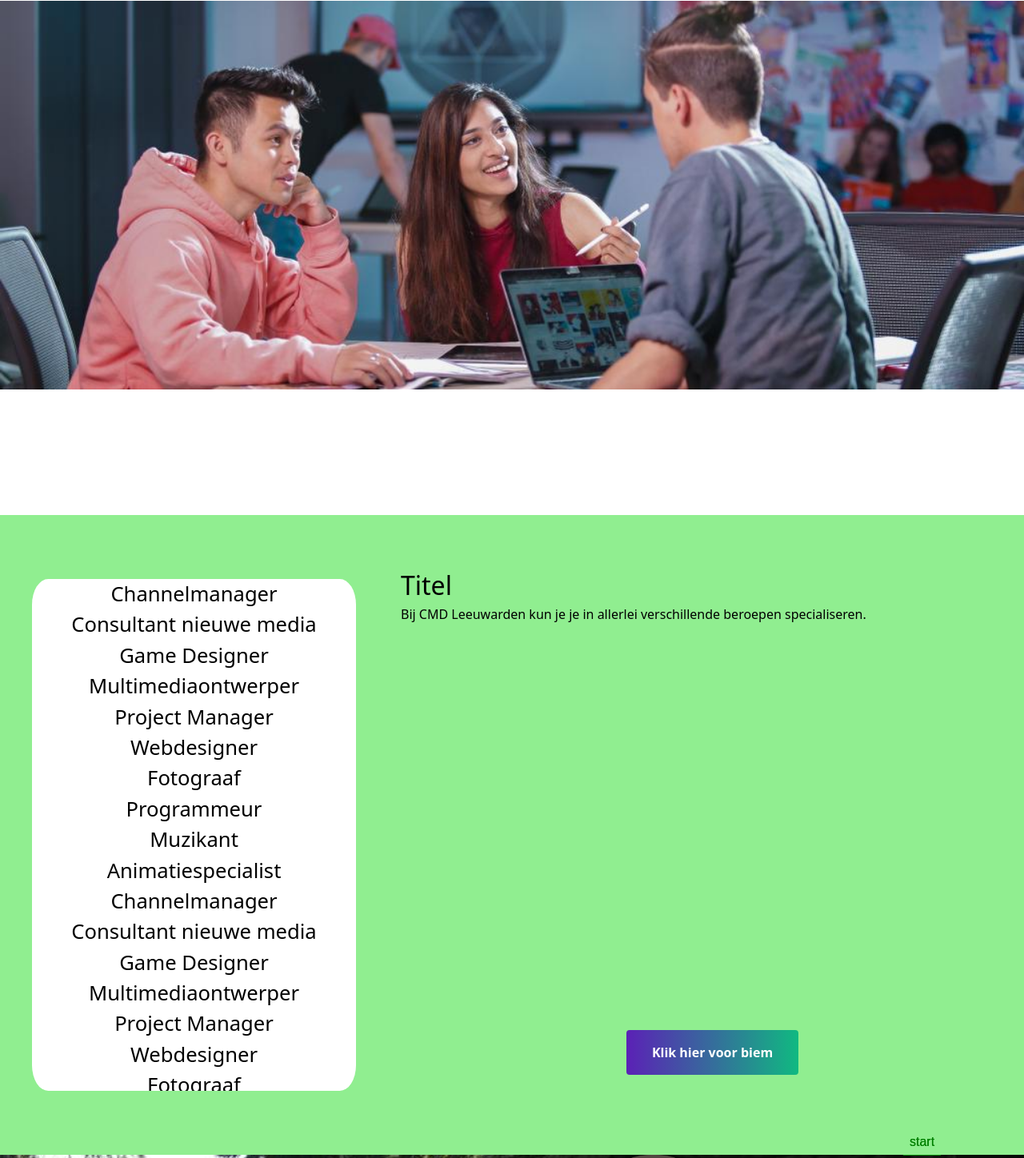
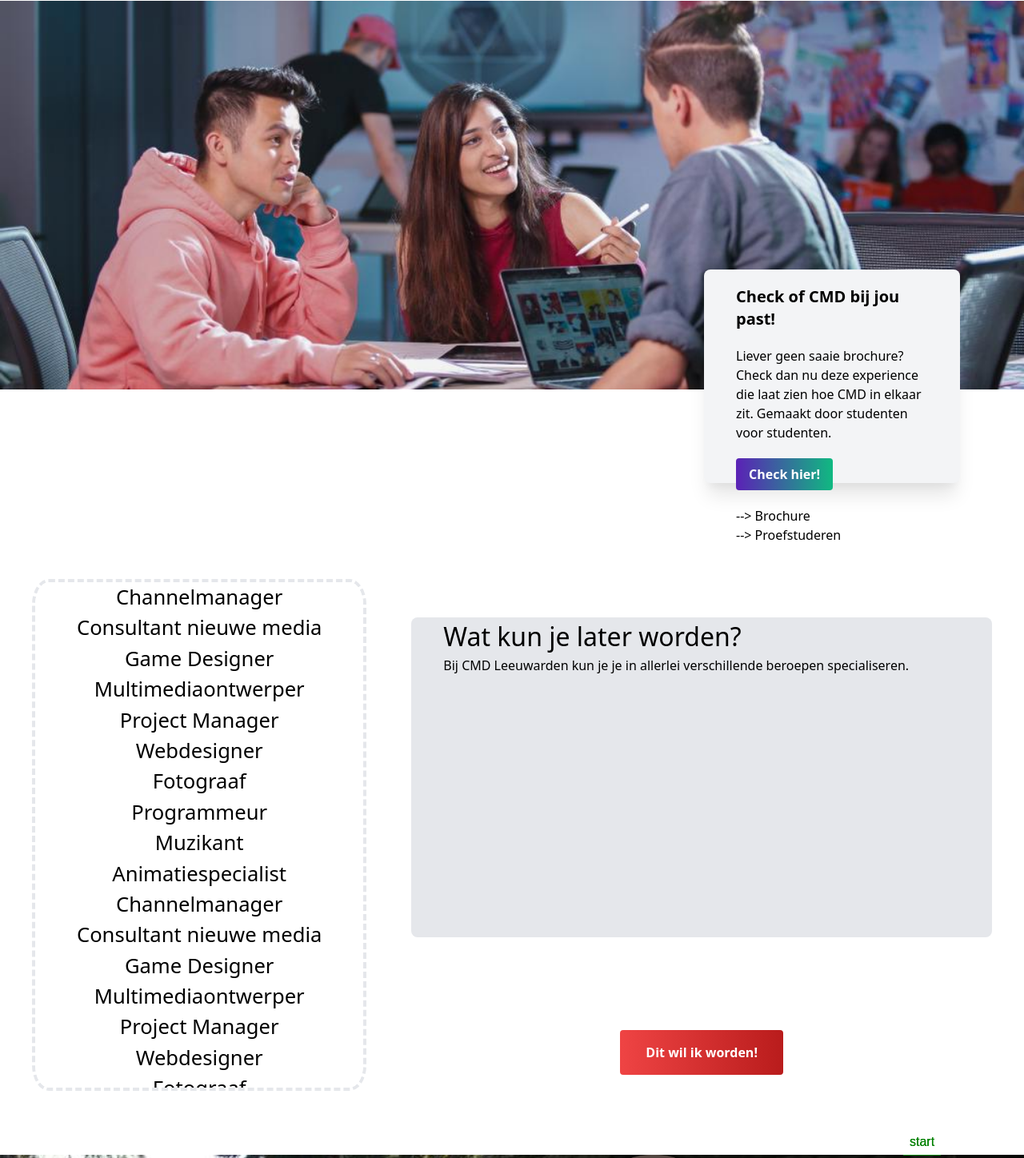
Before and after one commit to MrBlawk/CMD-Roadtrip, a website with bundled scripts: page index.html in a window 1280 px wide. Shown: the part 156-1604 px from the top of the page at 80% size. Built offline with nearby package versions, Linux system fonts and the light colour scheme.

Commit message:
tailwind fixed page 1 + 2

```diff
--- a/index.html
+++ b/index.html
@@ -14,22 +14,31 @@
 
         <img src="./img/bg.jpg" alt="" class="m-auto w-screen align-middle ">
 
+        <div class=" absolute bg-gray-100 w-3/12 h-2/6 rounded-lg bottom-10 right-20 shadow-xl">
+            <div>
+                <h1 class="mx-10 mt-5 text-xl font-bold">Check of CMD bij jou past!</h1>
+                <p class="mx-10 mt-5">Liever geen saaie brochure? Check dan nu deze experience die laat zien hoe CMD in elkaar zit. Gemaakt door studenten voor studenten.</p>
+            </div>
+            <div class="mx-10 mt-5">
+                <button onclick="enlistFunction()" class="bg-gradient-to-r from-purple-800 to-green-500 hover:from-pink-500 hover:to-green-500 text-white font-bold py-2 px-4 rounded focus:ring transform transition hover:scale-105 duration-300 ease-in-out">Check hier!</button>
+            </div>
+            <div class="mx-10 mt-5"><a href="">--> Brochure</a></div>
+            <div class="mx-10"><a href="">--> Proefstuderen</a></div>
+        </div>
 
-        <div class="absolute">
-            <button onclick="enlistFunction()" class="bg-gradient-to-r from-purple-800 to-green-500 hover:from-pink-500 hover:to-green-500 text-white font-bold py-2 px-4 rounded focus:ring transform transition hover:scale-105 duration-300 ease-in-out">Click me</button>
-        </div>
     </div>
 
     <div class="grid grid-rows-3 grid-flow-col gap-4" id="levelTwo">
-        <div class="row-span-3 h-4/5 max-h-screen self-center ml-10" id="textContainer"></div>
+        <div class="row-span-3 h-4/5 max-h-screen self-center ml-10 border-dashed border-4 border-stone-900" id="textContainer"></div>
 
 
-            <div class="row-span-2 col-span-2 mt-16 ml-10" id="textcontainer" >
-                <h1  style="font-size: 2rem;">Titel</h1>
-                <p style="font-size: 1rem">Bij CMD Leeuwarden kun je je in allerlei verschillende beroepen specialiseren.</p>
+            <div class="row-span-2 col-span-1 mt-32 ml-10 mr-10 bg-gray-200 rounded-lg" >
+                <h1  class="ml-10" style="font-size: 2rem;">Wat kun je later worden?</h1>
+                <p class="ml-10" style="font-size: 1rem">Bij CMD Leeuwarden kun je je in allerlei verschillende beroepen specialiseren.</p>
             </div>
-            <div class="col-span-2 flex items-stretch ml-10">
-                <button class="py-4 px-8 rounded self-center m-auto bg-gradient-to-r from-purple-800 to-green-500 hover:from-pink-500 hover:to-green-500 text-white font-bold py-2 px-4 rounded focus:ring transform transition hover:scale-105 duration-300 ease-in-out">Klik hier voor biem</button>
+
+            <div class="flex align-middle content-center ">
+                <button class="py-4 px-8 rounded self-center m-auto bg-gradient-to-r from-red-500 to-red-700 hover:from-yellow-500 hover:to-amber-500 text-white font-bold py-2 px-4 rounded focus:ring transform transition hover:scale-105 duration-300 ease-in-out">Dit wil ik worden!</button>
             </div>
         </div>
 
--- a/style.css
+++ b/style.css
@@ -37,7 +37,8 @@ body{
 }
 
 #levelTwo{
-    background-color: lightgreen;
+    background-color: white;
+    color: black;
 }
 
 
@@ -49,6 +50,7 @@ body{
     border-radius: 5%;
     overflow-y: scroll;
     font-size: 2vw;
+
 }
 
 #levelTwo #textContainer::-webkit-scrollbar{
```
